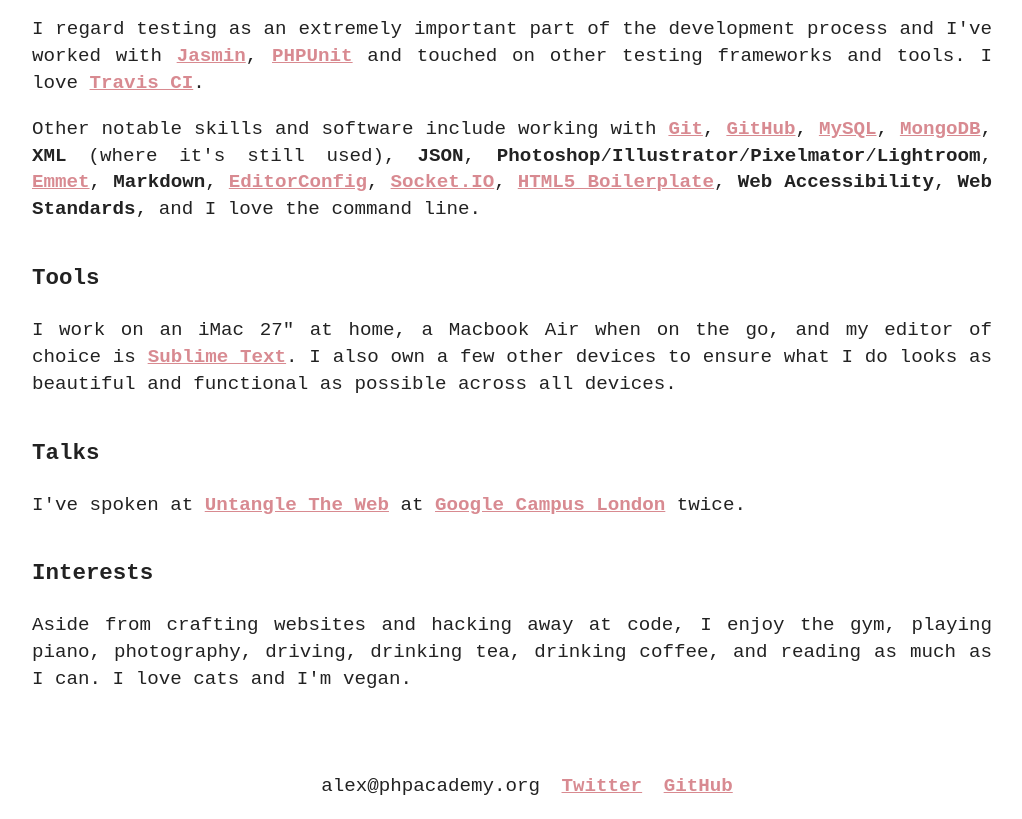
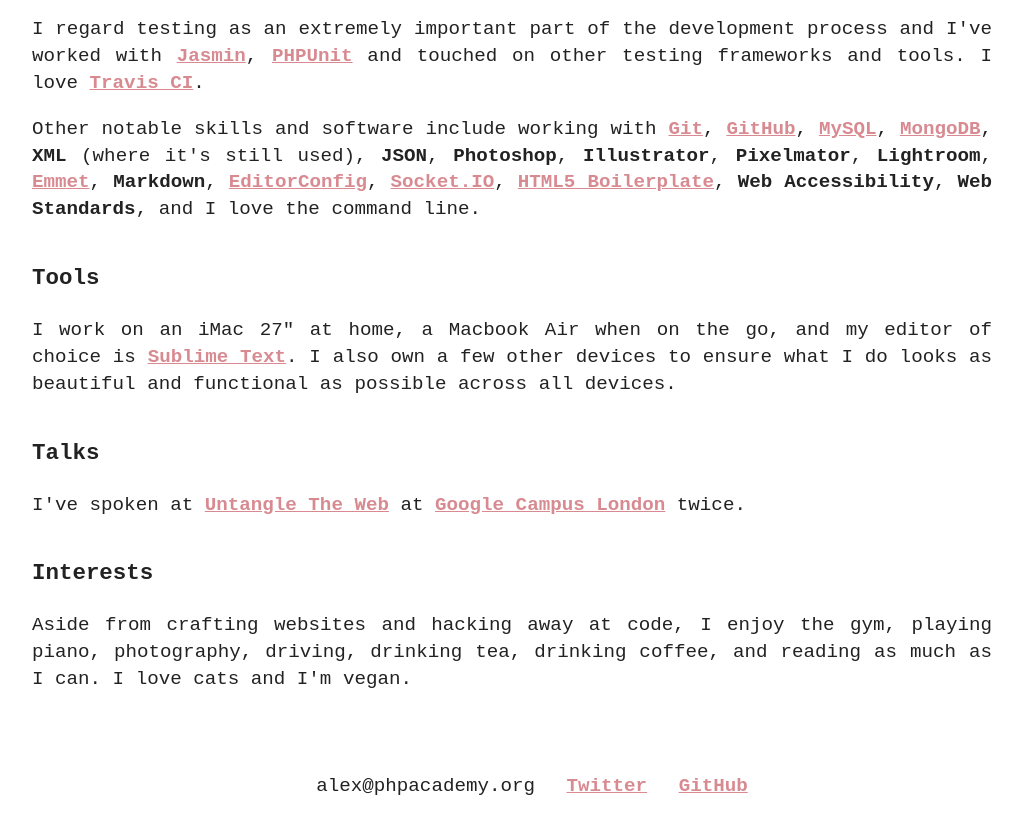
Before and after one commit to anthonychr/alexgarrett, a plain HTML site: page index.html in a window 1280 px wide. Shown: the part 1091-1910 px from the top of the page, without its empty margins (128-1150 px from the left). Drawn offline with Linux system fonts and the light colour scheme.

Commit message:
Display tweaks

```diff
--- a/css/main.css
+++ b/css/main.css
@@ -154,7 +154,7 @@ footer {
 }
 
 footer .links li {
-    margin-right:10px;
+    margin:0 10px;
 }
 
 ul.inline {
--- a/index.html
+++ b/index.html
@@ -35,7 +35,7 @@
                     <p>Experienced in <strong>HTML5</strong>, <strong>CSS3</strong>, <strong><a href="http://sass-lang.com" target="_blank">Sass</a></strong>, <strong>JavaScript</strong> (including the <strong><a href="http://www.jquery.com" target="_blank">jQuery</a></strong> library), <strong>PHP</strong> (including frameworks like <strong><a href="http://laravel.com" target="_blank">Laravel</a></strong>) and <strong>Responsive Web Design</strong>. I've had a lot of experience with front-end frameworks like <strong><a href="http://foundation.zurb.com" target="_blank">Foundation</a></strong> and <strong><a href="http://getbootstrap.com" target="_blank">Bootstrap</a></strong> and various other grid systems.</p>
                     <p>Dabbled in <strong><a href="http://nodejs.org" target="_blank">Node.js</a></strong>, <strong><a href="https://angularjs.org">AngularJS</a></strong> & <strong><a href="https://www.python.org" target="_blank">Python</a></strong> and I'm enjoying learning as much about these as I can. I'm also finding myself being attracted to <strong>design</strong> and <strong>typography</strong> and I'm attempting to become better at design in general.</p>
                     <p>I regard testing as an extremely important part of the development process and I've worked with <strong><a href="http://jasmine.github.io" target="_blank">Jasmin</a></strong>, <strong><a href="http://phpunit.de" target="_blank">PHPUnit</a></strong> and touched on other testing frameworks and tools. I love <a href="https://travis-ci.org/" target="_blank">Travis CI</a>.</p>
-                    <p>Other notable skills and software include working with <strong><a href="http://git-scm.com" target="_blank">Git</a></strong>, <strong><a href="http://github.com" target="_blank">GitHub</a></strong>, <strong><a href="http://www.mysql.com" target="_blank">MySQL</a></strong>, <strong><a href="http://www.mongodb.org" target="_blank">MongoDB</a></strong>, <strong>XML</strong> (where it's still used), <strong>JSON</strong>, <strong>Photoshop</strong>/<strong>Illustrator</strong>/<strong>Pixelmator</strong>/<strong>Lightroom</strong>, <strong><a href="http://emmet.io" target="_blank">Emmet</a></strong>, <strong>Markdown</strong>, <strong><a href="http://editorconfig.org" target="_blank">EditorConfig</a></strong>, <strong><a href="http://socket.io" target="_blank">Socket.IO</a></strong>, <strong><a href="http://html5boilerplate.com" target="_blank">HTML5 Boilerplate</a></strong>, <strong>Web Accessibility</strong>, <strong>Web Standards</strong>, and I love the command line.</p>
+                    <p>Other notable skills and software include working with <strong><a href="http://git-scm.com" target="_blank">Git</a></strong>, <strong><a href="http://github.com" target="_blank">GitHub</a></strong>, <strong><a href="http://www.mysql.com" target="_blank">MySQL</a></strong>, <strong><a href="http://www.mongodb.org" target="_blank">MongoDB</a></strong>, <strong>XML</strong> (where it's still used), <strong>JSON</strong>, <strong>Photoshop</strong>, <strong>Illustrator</strong>, <strong>Pixelmator</strong>, <strong>Lightroom</strong>, <strong><a href="http://emmet.io" target="_blank">Emmet</a></strong>, <strong>Markdown</strong>, <strong><a href="http://editorconfig.org" target="_blank">EditorConfig</a></strong>, <strong><a href="http://socket.io" target="_blank">Socket.IO</a></strong>, <strong><a href="http://html5boilerplate.com" target="_blank">HTML5 Boilerplate</a></strong>, <strong>Web Accessibility</strong>, <strong>Web Standards</strong>, and I love the command line.</p>
                 </section>
                 <section>
                     <h3>Tools</h3>
```
